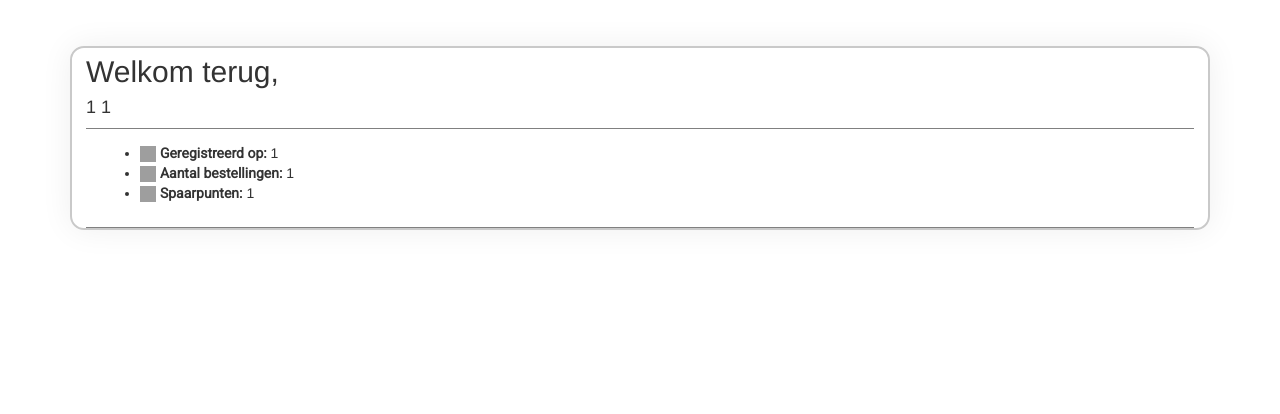
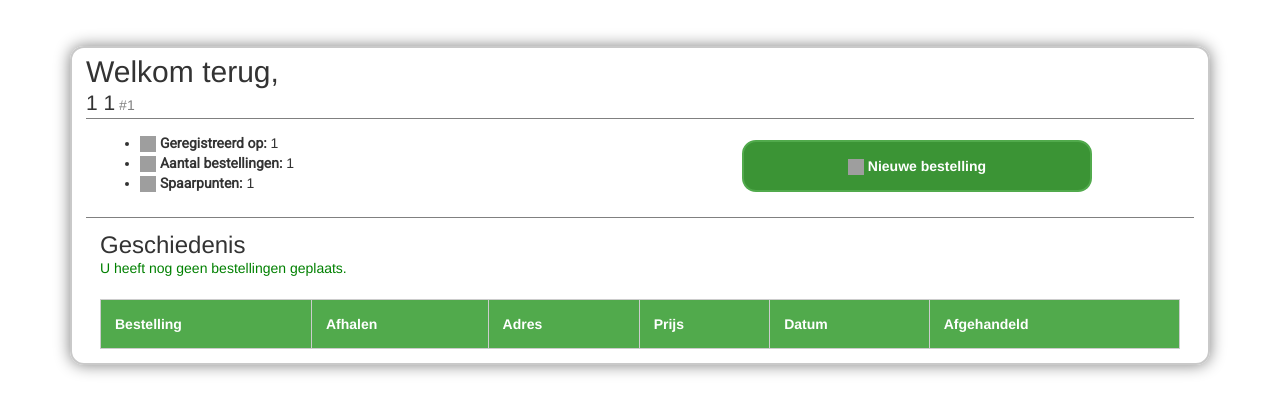
Before and after one commit to MartenM/Pizzaria, a PHP site: page /php/profiel.php in a window 1280 px wide. Shown: the part 66-480 px from the top of the page. Run offline with PHP 8.4, Linux system fonts and the light colour scheme; the visitor is signed in with stand-in values (Sample User, id 1); tables that the repository leaves empty or names only in its code hold one stand-in row (values such as "Sample post"); lists and menus that the app fills with data are empty; grey boxes are pictures that could not be loaded.

Commit message:
Finished
Profiel afgemaakt.

```diff
--- a/site/php/login.php
+++ b/site/php/login.php
@@ -117,7 +117,7 @@
 
             <div class="loginform">
                 <form action="login.php" method="post">
-                    <h2>Login</h2>
+                    <h2>Login</h2>s
 
                     <h4>Email</h4>
                     <!-- Deze textbox heeft een PHP om de session email direct in te vullen. Vooral handig voor direct na de registratie. -->
--- a/site/php/profiel.php
+++ b/site/php/profiel.php
@@ -5,6 +5,12 @@
 
     $notify_msg = '';
 
+    // Laad het database php script.
+    $mysqli = '';
+    require 'db.php';
+
+    $sql = "SELECT * FROM bestellingen WHERE klant=" . $_SESSION['id'] . " ORDER BY datum DESC";
+    $geschiedenis = $mysqli->query($sql);
 
 ?>
 
@@ -66,9 +72,11 @@
             <div class="profiel">
                 <div class="naam">
                     <h2>Welkom terug,</h2>
-                    <h4><?php echo $_SESSION['voornaam'] . ' ' . $_SESSION['achternaam'] ?></h4>
+                    <span><?php echo $_SESSION['voornaam'] . ' ' . $_SESSION['achternaam']; ?></span>
+                    <span class="id">#<?php echo $_SESSION['id']; ?></span>
                 </div>
 
+                <div class="menu clearfix">
                     <div class="stats">
                         <ul>
                             <li><img src="https://cdn4.iconfinder.com/data/icons/pictograms-1/512/Calendar-512.png" style="height: 16px; width: 16px"> <span class="key">Geregistreerd op:</span> <span class="value"><?php echo $_SESSION['registratie'];?></span></li>
@@ -76,9 +84,58 @@
                             <li><img src="http://www.iconarchive.com/download/i99744/sonya/swarm/Pizza.ico" style="height: 16px; width: 16px"> <span class="key">Spaarpunten:</span> <span class="value"><?php echo $_SESSION['spaarpunten'];?></span></li>
                         </ul>
                     </div>
+                    <div class="bestel">
+                        <form action="bestellen.php" method="get">
+                            <button type="submit" id="fbutton"><img style="height: 16px; width: 16px" src="http://wfarm2.dataknet.com/static/resources/icons/set112/54979173.png"> Nieuwe bestelling</button>
+                        </form>
+                    </div>
+                </div>
+
 
                 <div class="geschiedenis">
+                    <h3>Geschiedenis</h3>
+                    <div class="scroll">
+                        <table>
+                            <tr>
+                                <th>Bestelling</th>
+                                <th>Afhalen</th>
+                                <th>Adres</th>
+                                <th>Prijs</th>
+                                <th>Datum</th>
+                                <th>Afgehandeld</th>
+                            </tr>
+                            <?php
 
+                                if($geschiedenis->num_rows == 0){
+                                echo "<span style='color: green'>U heeft nog geen bestellingen geplaats.</span>";
+                                } else {
+
+                                    while($rij = $geschiedenis->fetch_assoc()) {
+                                        echo '<tr>';
+
+                                        echo "<td>" . $rij['bestelling'] . "</td>";
+                                        if($rij['afhalen'] == '0'){
+                                            echo "<td>" . "<span>Nee</span>" . "</td>";
+                                        } else{
+                                            echo "<td>" . "<span>Ja</span>" . "</td>";
+                                        }
+
+                                        echo "<td>" . $rij['adres'] . "</td>";
+                                        echo "<td>" . $rij['totaalprijs'] . "</td>";
+                                        echo "<td>" . $rij['datum'] . "</td>";
+
+                                        if($rij['afgehandeld'] == '0'){
+                                            echo "<td>" . "<span class='nee'>Nee</span>" . "</td>";
+                                        } else{
+                                            echo "<td>" . "<span class='ja'>Ja</span>" . "</td>";
+                                        }
+
+                                        echo '</tr>';
+                                    }
+                                }
+                            ?>
+                        </table>
+                    </div>
                 </div>
 
             </div>
--- a/site/php/profielpagina.css
+++ b/site/php/profielpagina.css
@@ -10,22 +10,113 @@ h2 {
     margin: 0 !important;
 }
 
+h3 {
+    margin: 0 !important;
+}
+
+.naam span {
+    font-size: 1.5em;
+    margin-top: 1em;
+}
+
+.naam .id {
+    font-size: 1em;
+    margin-top: 1em;
+    color: gray;
+}
+
 .profiel {
     padding-left: 1em;
     padding-right: 1em;
     padding-top: 0.5em;
     border: 0.15em solid #c9c9c9;
-    box-shadow: 0px 0px 32px #efefef;
+    box-shadow: 0px 0px 16px gray;
     border-radius: 1em;
+    margin-bottom: 2em;
 }
 
 .stats {
+    float: left;
     padding: 1em;
+    width: 50%;
+}
+
+.bestel {
+    padding: 1.5em;
+    height: 100%;
+    float: right;
+    width: 50%;
+}
+
+#fbutton {
+    margin: 0 auto;
+    display: block;
+    height: 100%;
+    font-weight: bold;
+    padding: 1em;
+    color: white;
+    background-color: #3b9435;
+    border: 0.2em solid #51aa4c;
+    border-radius: 1em;
+    padding: 1em;
+    width: 25em !important;
+}
+
+.menu {
     border-top: 0.1em solid gray;
     border-bottom: 0.1em solid gray;
+}
+
+.clearfix::after {
+    content: "";
+    clear: both;
+    display: table;
 }
 
 .key {
     font-family: 'Roboto', "Arial Black", sans-serif;
     font-weight: bold;
 }
+
+.geschiedenis {
+    padding: 1em;
+}
+
+.scroll {
+    max-height: 45em;
+    overflow-y: scroll;
+}
+
+table {
+    margin-top: 1.5em;
+    width: 100%;
+}
+
+th {
+    background: #51aa4c;
+    color: white;
+    padding: 1em !important;
+    border: 1px solid #CCC;
+}
+
+.ja {
+    color: green;
+}
+
+.nee {
+    color: red;
+    font-weight: bold;
+}
+
+td {
+    padding: 1em !important;
+    border: 1px solid #CCC;
+}
+
+tr:nth-child(odd) td {
+    background: #FEFEFE;
+}
+
+tr:nth-child(even) td {
+    background: #efeded;
+}
```
Lines whose indentation alone changed are shown as unchanged.
